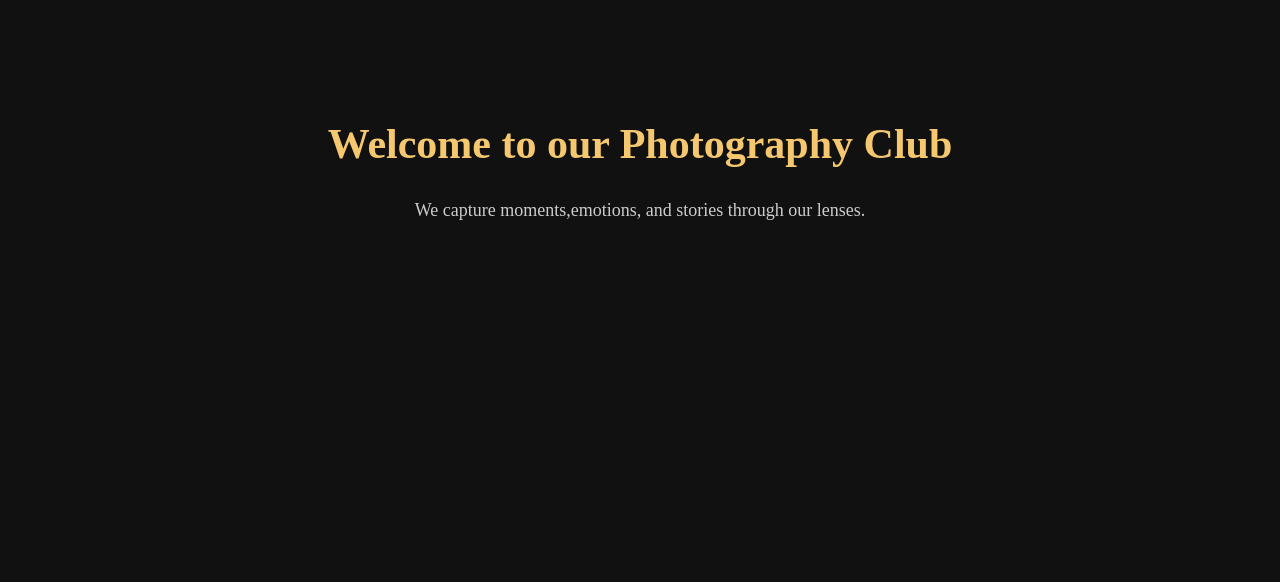
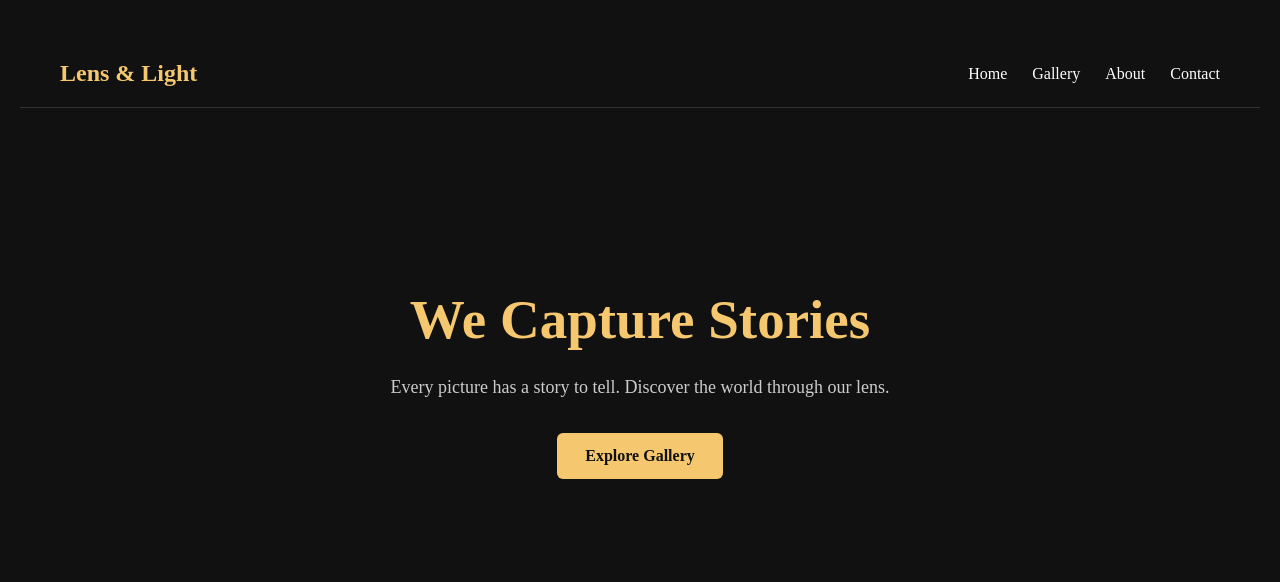
Before and after one commit to Anshu-coder001/photography-club-portfolio-, a plain HTML site: page index.html in a window 1280 px wide. Drawn offline with Linux system fonts and the light colour scheme.

Commit message:
add heading

```diff
--- a/index.html
+++ b/index.html
@@ -7,8 +7,31 @@
     <link rel="stylesheet" href="style.css">
 </head>
 <body>
-    <h1>Welcome to our Photography Club</h1>
-    <p>We capture moments,emotions, and stories through our lenses.</p>
+    <nav class="navbar">
+        <div class="logo">Lens & Light</div>
+
+        <ul class="nav-links">
+            <li><a href="#home">Home</a></li>
+            <li><a href="#gallery">Gallery</a></li>
+            <li><a href="#about">About</a></li>
+            <li><a href="#contact">Contact</a></li>
+        </ul>
+    </nav>
+
+    <section class="hero" id="home">
+
+        <h1>We Capture Stories</h1>
+
+        <p>
+            Every picture has a story to tell.
+            Discover the world through our lens.
+        </p>
+
+        <a href="#gallery" class="hero-btn">
+            Explore Gallery
+        </a>
+    </section>
+
 
 </body>
 </html>
--- a/style.css
+++ b/style.css
@@ -19,3 +19,75 @@ p{
     font-size: 18px;
     line-height:1.6;
 }
+
+/* Navigation bar */
+.navbar {
+    display: flex;
+    justify-content: space-between;
+    align-items: center;
+    padding: 20px 40px;
+    border-bottom: 1px solid #333333;
+}
+
+.logo {
+    color: #f5c76e;
+    font-size: 24px;
+    font-weight: bold;
+}
+
+.nav-links {
+    display: flex;
+    gap: 25px;
+    list-style: none;
+    margin: 0;
+    padding: 0;
+}
+
+.nav-links a {
+    color: #ffffff;
+    text-decoration: none;
+    font-size: 16px;
+}
+
+.nav-links a:hover {
+    color: #f5c76e;
+}
+
+/* Hero Section */
+.hero {
+    text-align: center;
+    padding: 100px 20px;
+}
+
+/* Hero Heading */
+.hero h1 {
+    font-size: 55px;
+    color: #f5c76e;
+    margin-bottom: 20px;
+}
+
+/* Hero Description */
+.hero p {
+    font-size: 18px;
+    color: #cccccc;
+    line-height: 1.8;
+    margin-bottom: 30px;
+}
+
+/* Explore Gallery Button */
+.hero-btn {
+    display: inline-block;
+    background-color: #f5c76e;
+    color: #111111;
+    padding: 14px 28px;
+    text-decoration: none;
+    border-radius: 6px;
+    font-weight: bold;
+    transition: 0.3s;
+}
+
+/* Button Hover Effect */
+.hero-btn:hover {
+    background-color: #ffffff;
+    transform: translateY(-3px);
+}
```
